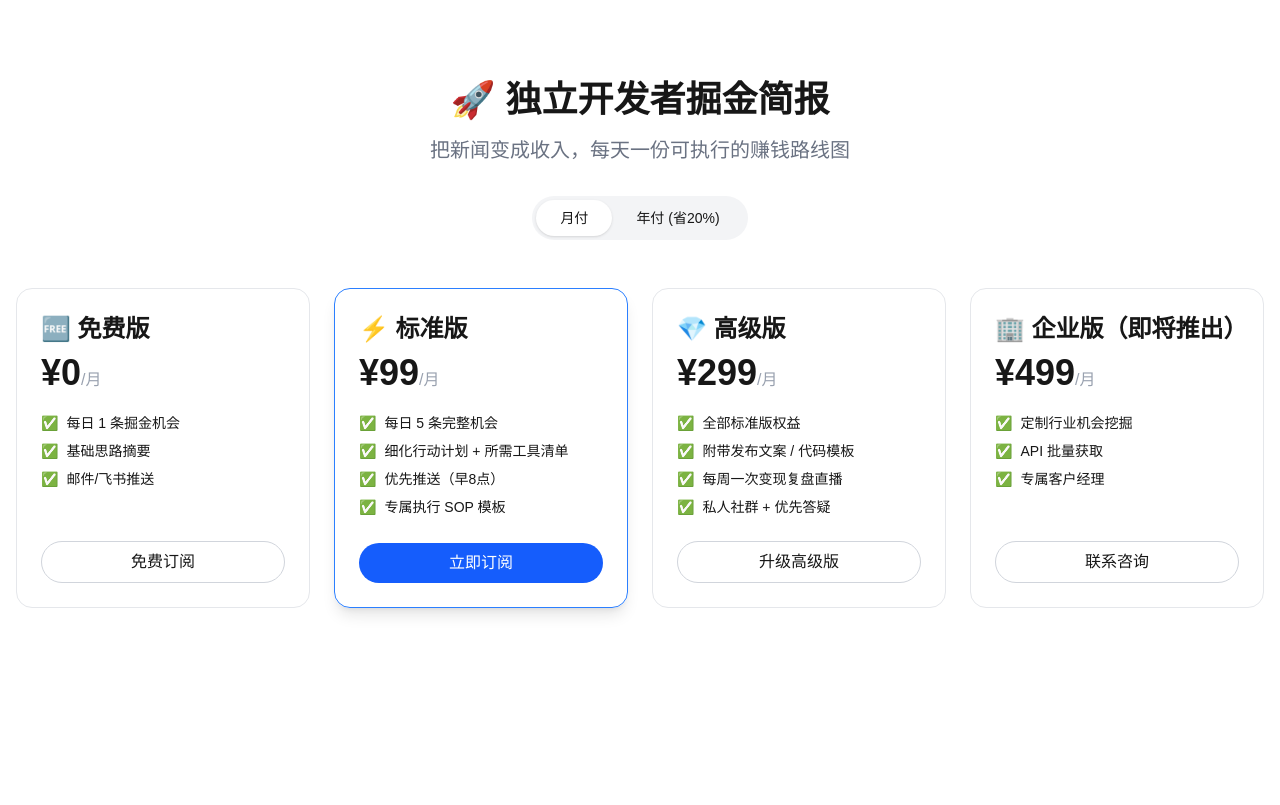
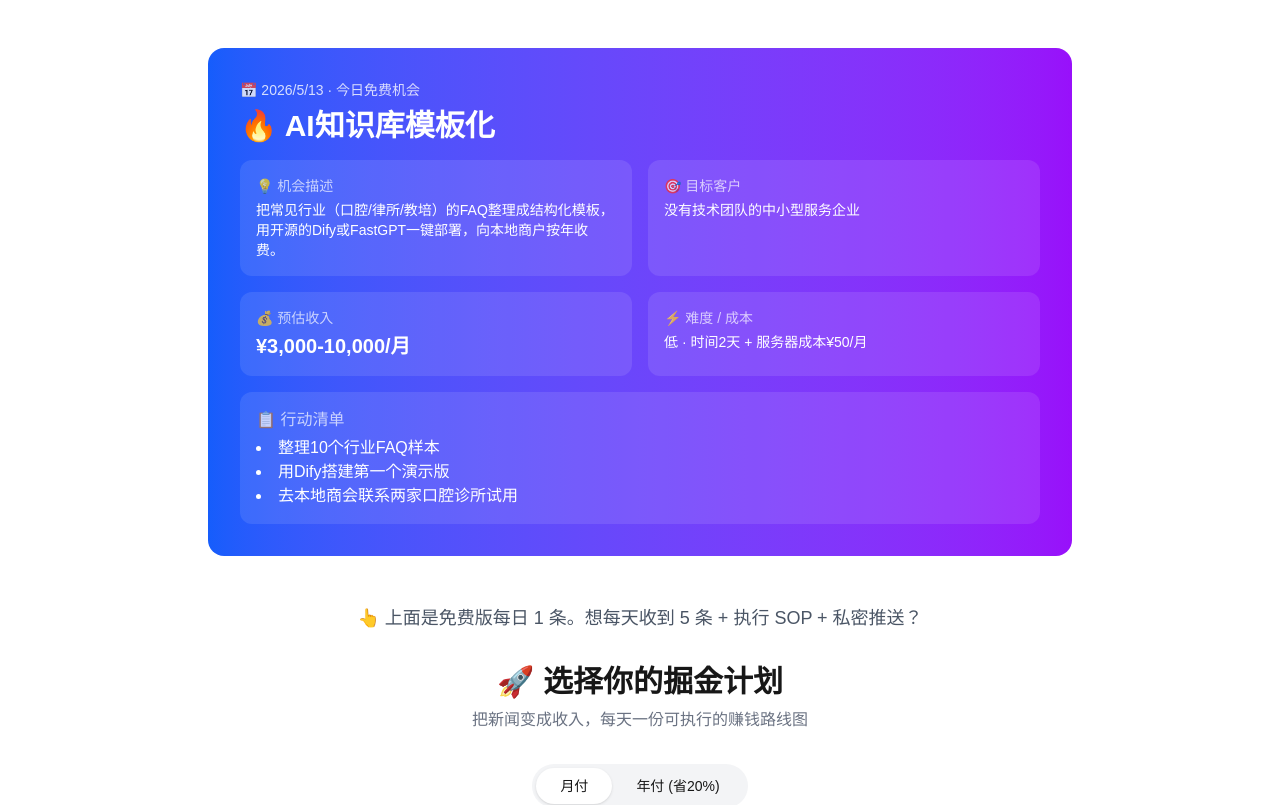
Before and after one commit to canzi-ai/ai-marketer-saas, a Next.js app: page / in a window 1280 px wide. Shown: the top 805 px of the page. Built offline with nearby package versions, Linux system fonts and the light colour scheme; no server answers.

Commit message:
feat: 免费版改为网页直接展示，用户打开即看价值

```diff
--- a/app/page.tsx
+++ b/app/page.tsx
@@ -1,21 +1,21 @@
 'use client';
-import { useState } from 'react';
+import { useState, useEffect } from 'react';
 
 const plans = [
   {
     name: '🆓 免费版',
     price: '0',
     period: '月',
-    features: ['每日 1 条掘金机会', '基础思路摘要', '邮件/飞书推送'],
-    cta: '免费订阅',
-    href: '/api/feishu?subscribe=free',
+    features: ['每日 1 条掘金机会（网页直接看）', '基础思路摘要', '公开推送'],
+    cta: '往下看今日机会 ↓',
+    href: '#today-opportunity',
     highlight: false
   },
   {
     name: '⚡ 标准版',
     price: '99',
     period: '月',
-    features: ['每日 5 条完整机会', '细化行动计划 + 所需工具清单', '优先推送（早8点）', '专属执行 SOP 模板'],
+    features: ['每日 5 条完整机会', '飞书/微信私密推送', '细化行动计划 + 所需工具清单', '优先推送（早8点）', '专属执行 SOP 模板'],
     cta: '立即订阅',
     href: '/checkout?plan=standard',
     highlight: true
@@ -42,24 +42,85 @@ const plans = [
 
 export default function HomePage() {
   const [billing, setBilling] = useState<'monthly' | 'yearly'>('monthly');
+  const [todayOpp, setTodayOpp] = useState<any>(null);
+  const [loading, setLoading] = useState(true);
+
+  useEffect(() => {
+    fetch('/api/daily-report')
+      .then(res => res.json())
+      .then(data => {
+        if (data.report?.opportunities?.length > 0) {
+          setTodayOpp(data.report.opportunities[0]);
+        }
+        setLoading(false);
+      })
+      .catch(() => setLoading(false));
+  }, []);
 
   return (
-    <div className="max-w-7xl mx-auto py-20 px-4">
-      <h1 className="text-4xl font-bold text-center mb-4">🚀 独立开发者掘金简报</h1>
-      <p className="text-xl text-center text-gray-500 mb-8">
-        把新闻变成收入，每天一份可执行的赚钱路线图
-      </p>
-      <div className="flex justify-center mb-12">
+    <div className="max-w-4xl mx-auto py-12 px-4">
+      {/* 今日免费机会 */}
+      <div id="today-opportunity" className="bg-gradient-to-r from-blue-600 to-purple-600 rounded-2xl p-8 mb-12 text-white">
+        <p className="text-sm opacity-80 mb-1">📅 {new Date().toLocaleDateString('zh-CN')} · 今日免费机会</p>
+        {loading ? (
+          <p className="text-lg">正在抓取最新机会...</p>
+        ) : todayOpp ? (
+          <>
+            <h2 className="text-3xl font-bold mt-2 mb-4">🔥 {todayOpp.title}</h2>
+            <div className="grid md:grid-cols-2 gap-4 text-sm">
+              <div className="bg-white/10 rounded-xl p-4">
+                <p className="opacity-70 mb-1">💡 机会描述</p>
+                <p>{todayOpp.idea}</p>
+              </div>
+              <div className="bg-white/10 rounded-xl p-4">
+                <p className="opacity-70 mb-1">🎯 目标客户</p>
+                <p>{todayOpp.target}</p>
+              </div>
+              <div className="bg-white/10 rounded-xl p-4">
+                <p className="opacity-70 mb-1">💰 预估收入</p>
+                <p className="text-xl font-bold">{todayOpp.revenue}</p>
+              </div>
+              <div className="bg-white/10 rounded-xl p-4">
+                <p className="opacity-70 mb-1">⚡ 难度 / 成本</p>
+                <p>{todayOpp.difficulty} · {todayOpp.cost}</p>
+              </div>
+            </div>
+            <div className="mt-4 bg-white/10 rounded-xl p-4">
+              <p className="opacity-70 mb-1">📋 行动清单</p>
+              <ul className="list-disc list-inside">
+                {todayOpp.actions.map((a: string, i: number) => (
+                  <li key={i}>{a}</li>
+                ))}
+              </ul>
+            </div>
+          </>
+        ) : (
+          <p className="text-lg">今日机会正在生成中，稍后刷新页面查看</p>
+        )}
+      </div>
+
+      {/* 付费升级引导 */}
+      <div className="text-center mb-8">
+        <p className="text-lg text-gray-600">👆 上面是免费版每日 1 条。想每天收到 5 条 + 执行 SOP + 私密推送？</p>
+      </div>
+
+      {/* 定价套餐 */}
+      <div className="text-center mb-8">
+        <h2 className="text-3xl font-bold mb-2">🚀 选择你的掘金计划</h2>
+        <p className="text-gray-500">把新闻变成收入，每天一份可执行的赚钱路线图</p>
+      </div>
+
+      <div className="flex justify-center mb-10">
         <div className="bg-gray-100 rounded-full p-1 flex">
           <button
             onClick={() => setBilling('monthly')}
-            className={`px-6 py-2 rounded-full text-sm font-medium ${billing === 'monthly' ? 'bg-white shadow' : ''}`}
+            className={`px-6 py-2 rounded-full text-sm font-medium transition ${billing === 'monthly' ? 'bg-white shadow' : ''}`}
           >
             月付
           </button>
           <button
             onClick={() => setBilling('yearly')}
-            className={`px-6 py-2 rounded-full text-sm font-medium ${billing === 'yearly' ? 'bg-white shadow' : ''}`}
+            className={`px-6 py-2 rounded-full text-sm font-medium transition ${billing === 'yearly' ? 'bg-white shadow' : ''}`}
           >
             年付 (省20%)
           </button>
@@ -68,27 +129,33 @@ export default function HomePage() {
 
       <div className="grid md:grid-cols-4 gap-6">
         {plans.map((plan) => {
-          const displayPrice = billing === 'yearly' ? Number(plan.price) * 0.8 : plan.price;
+          const displayPrice = billing === 'yearly' && plan.price !== '0' ? Math.round(Number(plan.price) * 0.8) : plan.price;
           return (
             <div
               key={plan.name}
-              className={`border rounded-2xl p-6 flex flex-col ${plan.highlight ? 'border-blue-500 shadow-lg' : 'border-gray-200'}`}
+              className={`border rounded-2xl p-6 flex flex-col ${plan.highlight ? 'border-blue-500 shadow-xl ring-2 ring-blue-100' : 'border-gray-200'}`}
             >
-              <h2 className="text-2xl font-semibold mb-2">{plan.name}</h2>
+              <h3 className="text-xl font-semibold mb-2">{plan.name}</h3>
               <div className="text-4xl font-bold mb-1">
                 ¥{displayPrice}
                 <span className="text-base font-normal text-gray-400">/{plan.period}</span>
               </div>
-              <ul className="mt-4 space-y-2 flex-1">
+              <ul className="mt-4 space-y-2 flex-1 text-sm">
                 {plan.features.map((f, i) => (
-                  <li key={i} className="flex items-start gap-2 text-sm">
-                    <span>✅</span> {f}
+                  <li key={i} className="flex items-start gap-2">
+                    <span className="flex-shrink-0">✅</span> {f}
                   </li>
                 ))}
               </ul>
               <a
                 href={plan.href}
-                className={`mt-6 block text-center py-2 px-4 rounded-full font-medium ${plan.highlight ? 'bg-blue-600 text-white hover:bg-blue-700' : 'border border-gray-300 hover:bg-gray-50'}`}
+                className={`mt-6 block text-center py-2.5 px-4 rounded-full font-medium text-sm transition ${
+                  plan.highlight
+                    ? 'bg-blue-600 text-white hover:bg-blue-700'
+                    : plan.cta.includes('↓')
+                      ? 'bg-gray-100 text-gray-700 hover:bg-gray-200'
+                      : 'border border-gray-300 hover:bg-gray-50'
+                }`}
               >
                 {plan.cta}
               </a>
@@ -96,6 +163,12 @@ export default function HomePage() {
           );
         })}
       </div>
+
+      {/* 底部信心担保 */}
+      <div className="text-center mt-12 text-sm text-gray-400">
+        <p>📬 付费用户开通后，每日早 8 点飞书/微信私密推送</p>
+        <p className="mt-1">💬 有任何问题？联系 <a href="mailto:hi@canzi-ai.com" className="underline">hi@canzi-ai.com</a></p>
+      </div>
     </div>
   );
 }
```
